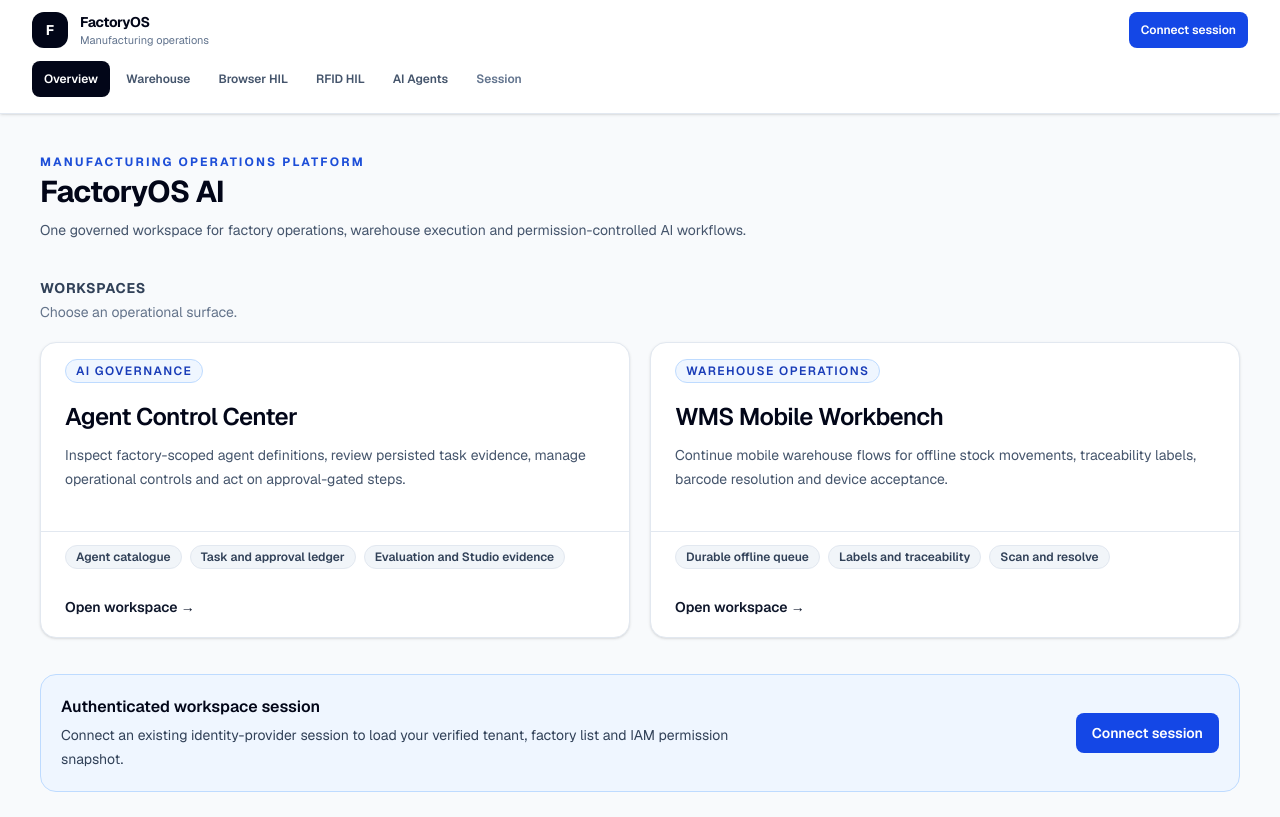
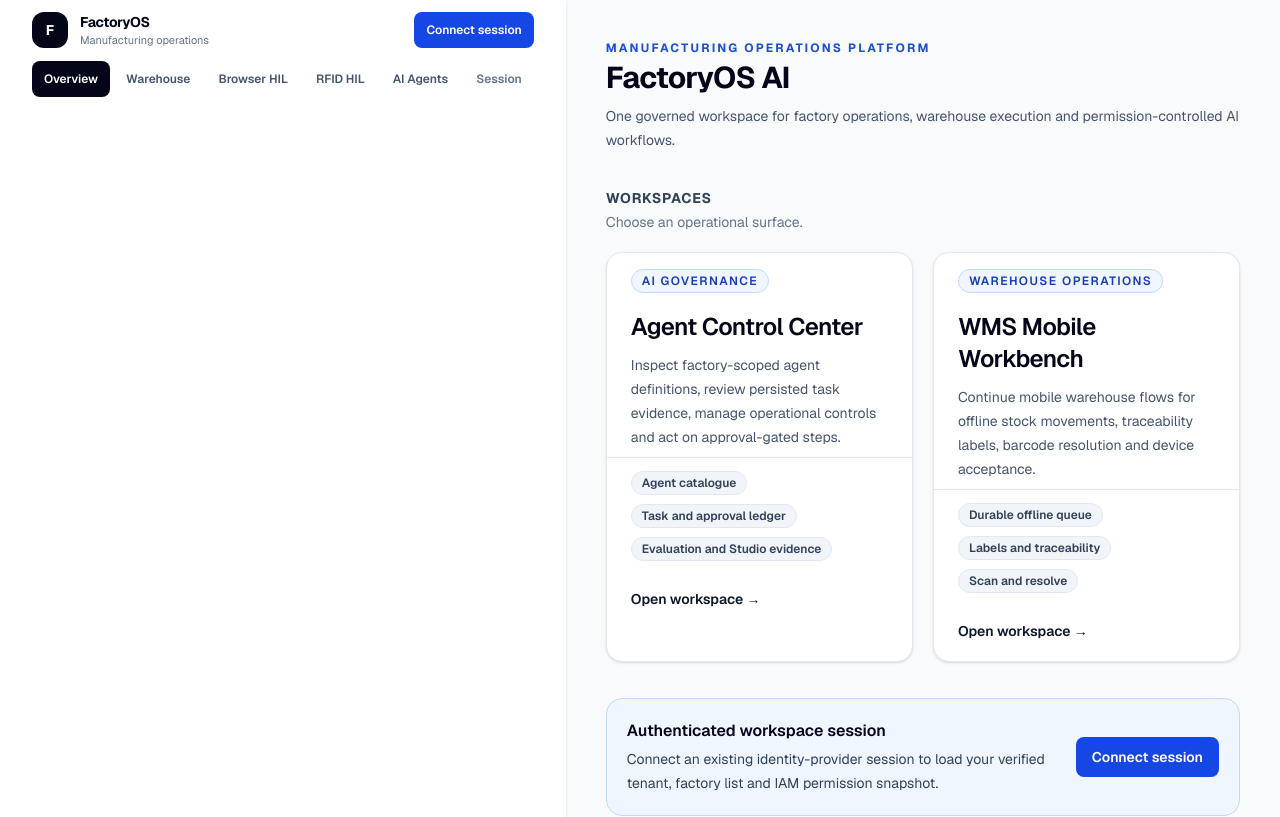
Before and after one commit to RakibulhasanUtsho07/factoryos, a Next.js app in the folder apps/web/: page / in a window 1280 px wide. Shown: the top 817 px of the page. Built offline with nearby package versions, Linux system fonts and the light colour scheme.

Commit message:
feat(web): introduce responsive workspace application shell

```diff
--- a/apps/web/src/app/layout.tsx
+++ b/apps/web/src/app/layout.tsx
@@ -17,7 +17,7 @@ const geistMono = Geist_Mono({
 
 export const metadata: Metadata = {
   title: "FactoryOS AI | Manufacturing Operations",
-  description: "Governed manufacturing operations and AI workspaces.",
+  description: "A governed workspace for manufacturing operations, warehouse execution and AI-assisted workflows.",
 };
 
 export default function RootLayout({ children }: LayoutProps<"/">) {
@@ -26,19 +26,23 @@ export default function RootLayout({ children }: LayoutProps<"/">) {
       lang="en"
       className={`${geistSans.variable} ${geistMono.variable} h-full antialiased`}
     >
-      <body className="flex min-h-full flex-col bg-slate-50 text-slate-900">
+      <body className="min-h-screen bg-background text-foreground antialiased">
         <a
           href="#main-content"
-          className="sr-only z-50 rounded-lg bg-white px-4 py-3 font-semibold text-slate-950 shadow-lg focus:not-sr-only focus:fixed focus:left-4 focus:top-4 focus:ring-2 focus:ring-blue-600"
+          className="sr-only z-50 rounded-lg bg-white px-4 py-3 font-semibold text-slate-950 shadow-lg focus:not-sr-only focus:fixed focus:left-4 focus:top-4 focus:ring-2 focus:ring-brand-600"
         >
           Skip to content
         </a>
         <FactoryOsSessionProvider>
-          <WorkspaceNavigation />
-          <div id="main-content" tabIndex={-1} className="min-h-0 flex-1 outline-none">
-            {children}
+          <div className="flex min-h-screen flex-col md:flex-row">
+            <WorkspaceNavigation />
+            <div className="flex min-h-screen min-w-0 flex-1 flex-col">
+              <div id="main-content" tabIndex={-1} className="min-h-0 flex-1 outline-none">
+                {children}
+              </div>
+              <WorkspaceFooter />
+            </div>
           </div>
-          <WorkspaceFooter />
         </FactoryOsSessionProvider>
       </body>
     </html>
```
